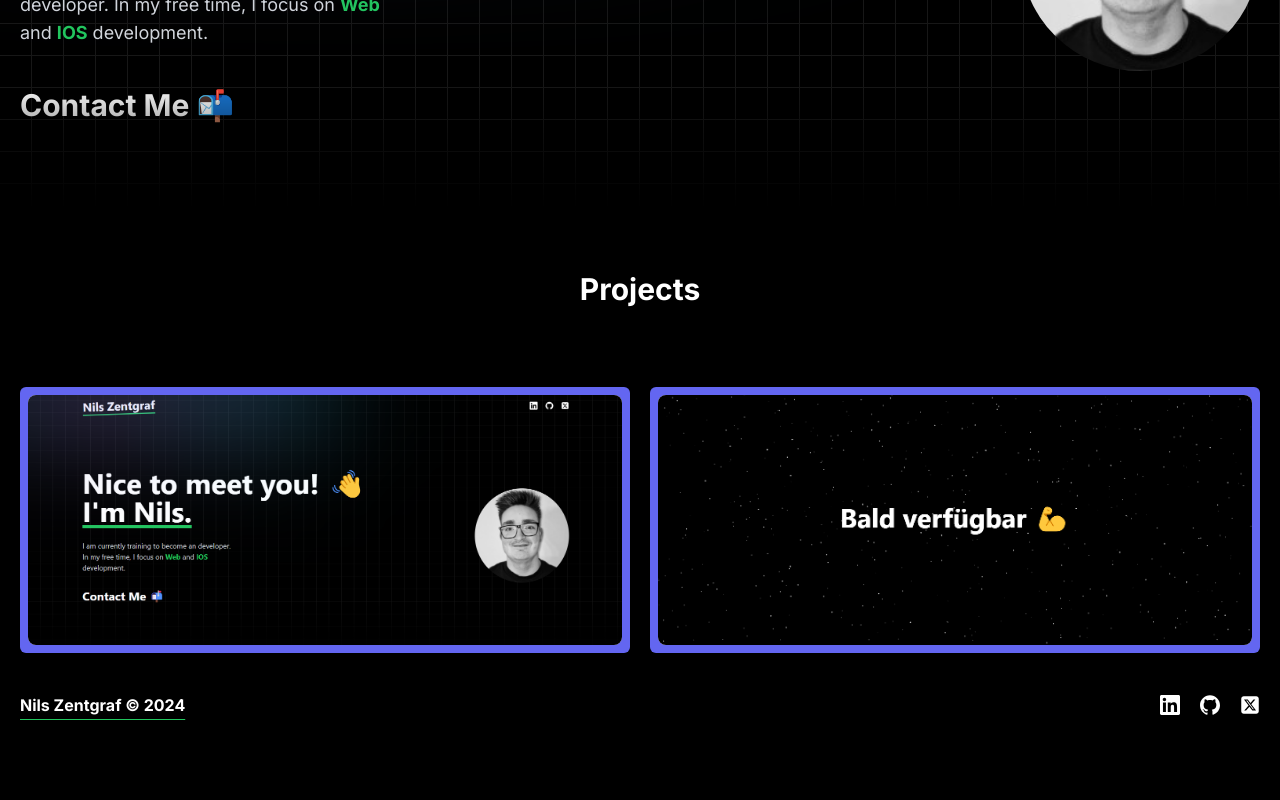
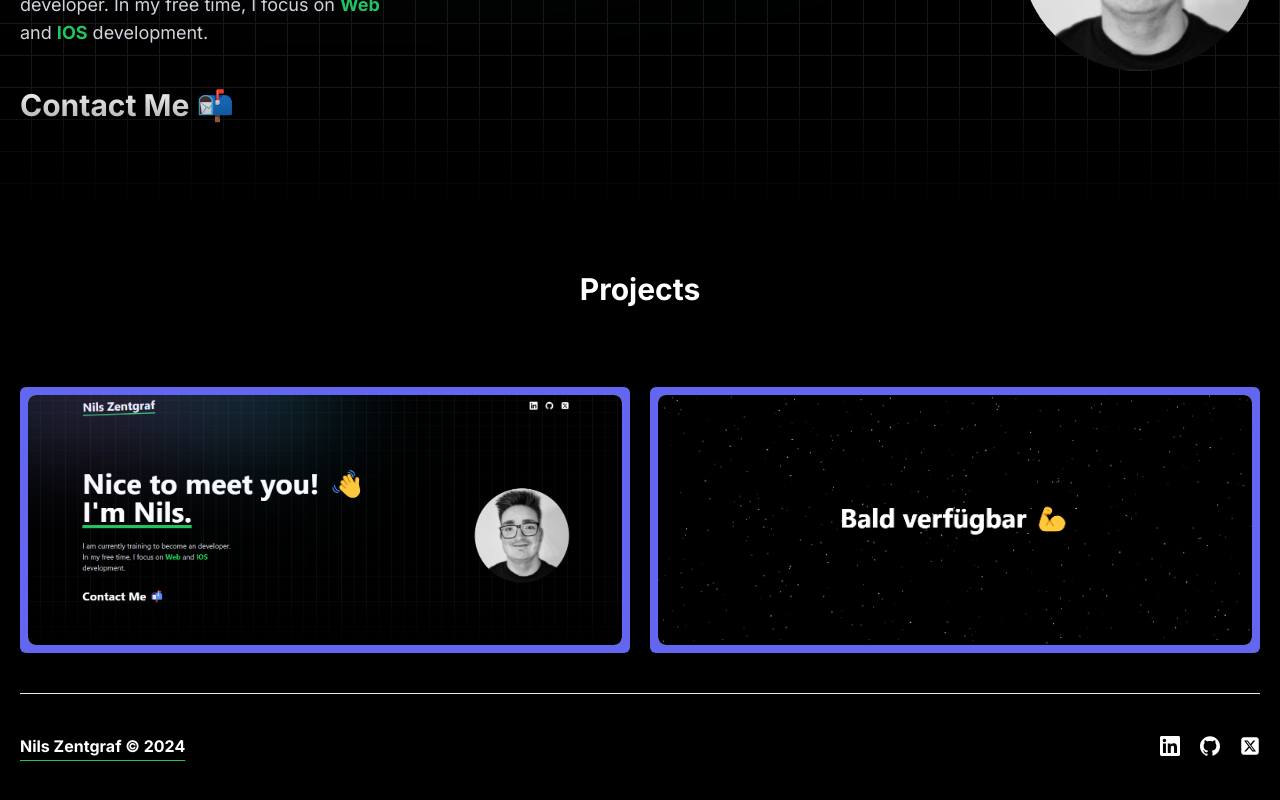
Before and after one commit to EinsNils/portfolio, a Next.js app: page / in a window 1280 px wide. Shown: the part 425-1225 px from the top of the page. Before the commit the page ends 1202 px from the top, so only its background shows below. Built offline with nearby package versions, Linux system fonts and the light colour scheme.

Commit message:
add border-t

```diff
--- a/src/components/Footer.tsx
+++ b/src/components/Footer.tsx
@@ -25,7 +25,13 @@ const Footer = ({ className }: { className?: string }) => {
   ];
 
   return (
-    <nav className={cn("py-10 flex justify-between items-center animate-move-down", className)}>
+    <div className="border-t mt-10">
+      <nav
+        className={cn(
+          "py-10 flex justify-between items-center",
+          className
+        )}
+      >
         <h1 className="text-1xl font-bold underline underline-offset-8 decoration-green-500">
           Nils Zentgraf © 2024
         </h1>
@@ -41,6 +47,7 @@ const Footer = ({ className }: { className?: string }) => {
           })}
         </div>
       </nav>
+    </div>
   );
 };
 
```
Lines whose indentation alone changed are shown as unchanged.
